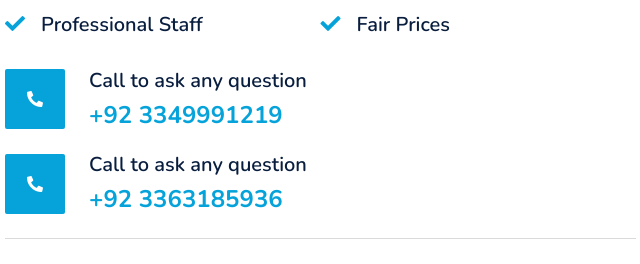
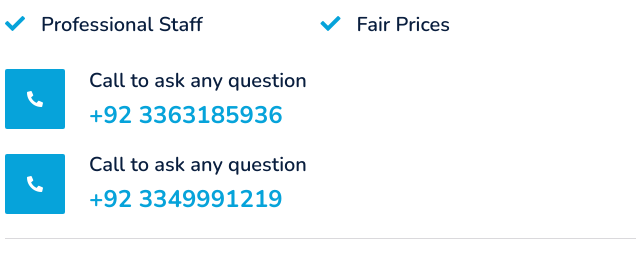
Before and after one commit to abdulrehmand620/DeepTech, a plain HTML site: page index.html in a window 1280 px wide. Shown: the part 1708-1972 px from the top of the page, 77-717 px from the left. Drawn offline with nearby package versions, Linux system fonts and the light colour scheme; animation ran at ten frames a second.

Commit message:
Add files via upload

```diff
--- a/index.html
+++ b/index.html
@@ -267,7 +267,7 @@
                         </div>
                         <div class="ps-4">
                             <h5 class="mb-2">Call to ask any question</h5>
-                            <h4 class="text-primary mb-0">+92 3349991219</h4>
+                            <h4 class="text-primary mb-0">+92 3363185936</h4>
                         </div>
                     </div>
                     <div class="d-flex align-items-center mb-4 wow fadeIn" data-wow-delay="0.6s">
@@ -277,7 +277,7 @@
                         </div>
                         <div class="ps-4">
                             <h5 class="mb-2">Call to ask any question</h5>
-                            <h4 class="text-primary mb-0">+92 3363185936</h4>
+                            <h4 class="text-primary mb-0">+92 3349991219</h4>
                         </div>
                     </div>
                     <!-- <a href="quote.html" class="btn btn-primary py-3 px-5 mt-3 wow zoomIn" data-wow-delay="0.9s">Request
```
Also changed, not shown: about.html (+2 -2 lines), contact.html (+1 -1 lines), service.html (line endings or trailing spaces).
